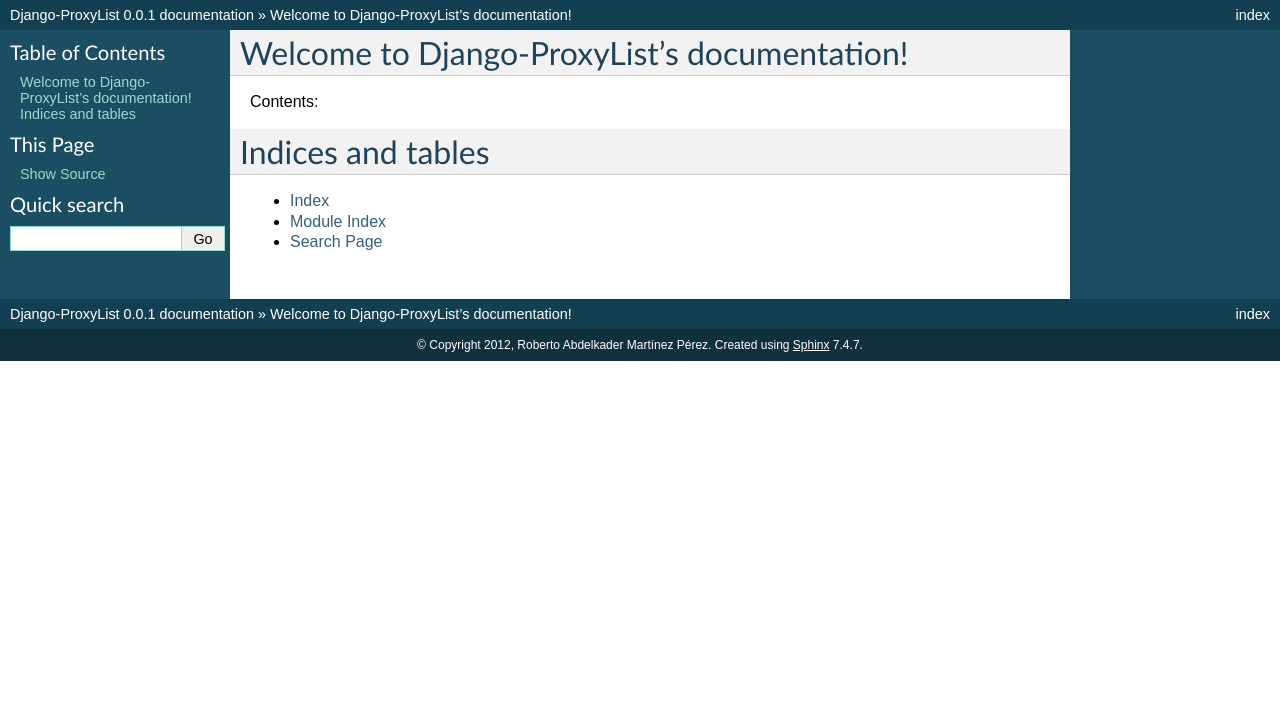
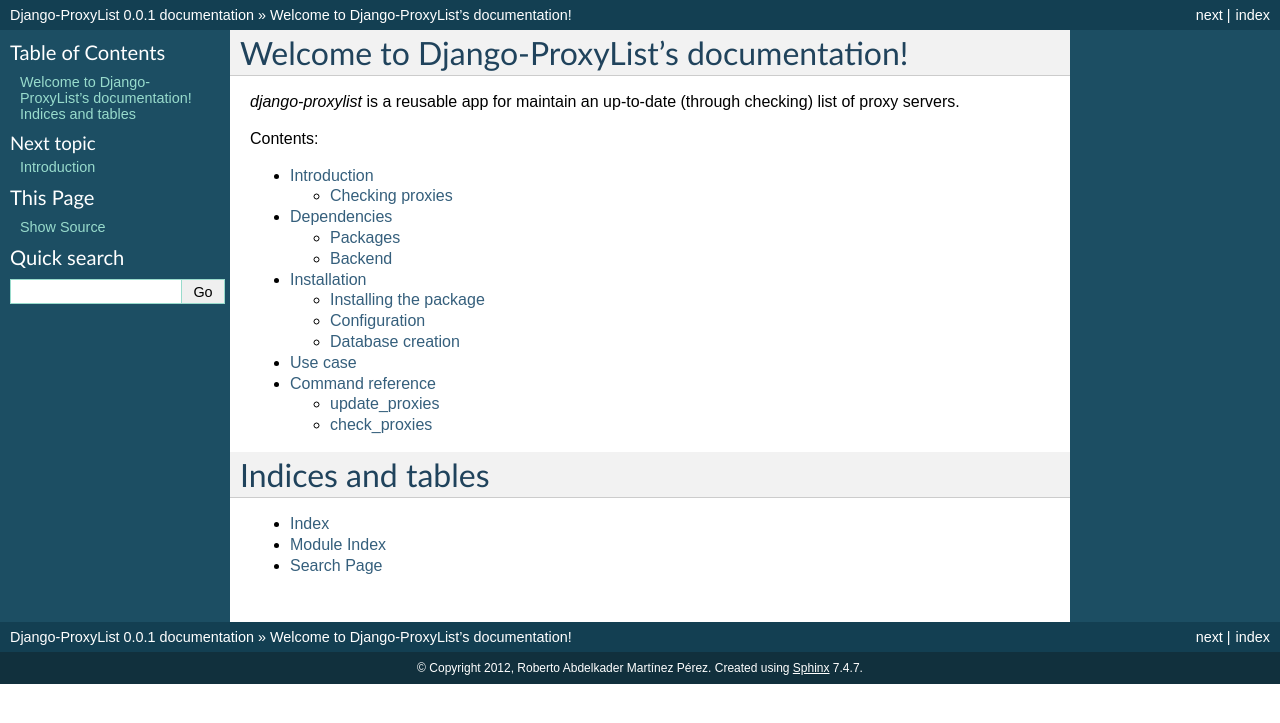
Before and after one commit to nilp0inter/django-proxylist, a Sphinx documentation site: the page built from docs/source/index.rst, in a window 1280 px wide. Shown: the top 723 px of the page. Built offline with Sphinx 7.4.7, drawn with Linux system fonts in a browser that asks for light colours.

Commit message:
Documentation changes

```diff
--- a/docs/source/index.rst
+++ b/docs/source/index.rst
@@ -6,11 +6,19 @@
 Welcome to Django-ProxyList's documentation!
 ============================================
 
+`django-proxylist` is a reusable app for maintain an up-to-date
+(through checking) list of proxy servers.
+
 Contents:
 
 .. toctree::
    :maxdepth: 2
 
+   introduction
+   dependencies
+   install
+   usecase
+   commands
 
 
 Indices and tables
--- /dev/null
+++ b/docs/source/usecase.rst
@@ -0,0 +1,2 @@
+Use case
+========
```
Also changed, not shown: docs/source/commands.rst (added, +21 -0 lines), docs/source/dependencies.rst (added, +34 -0 lines), docs/source/install.rst (added, +57 -0 lines), docs/source/introduction.rst (added, +17 -0 lines).
